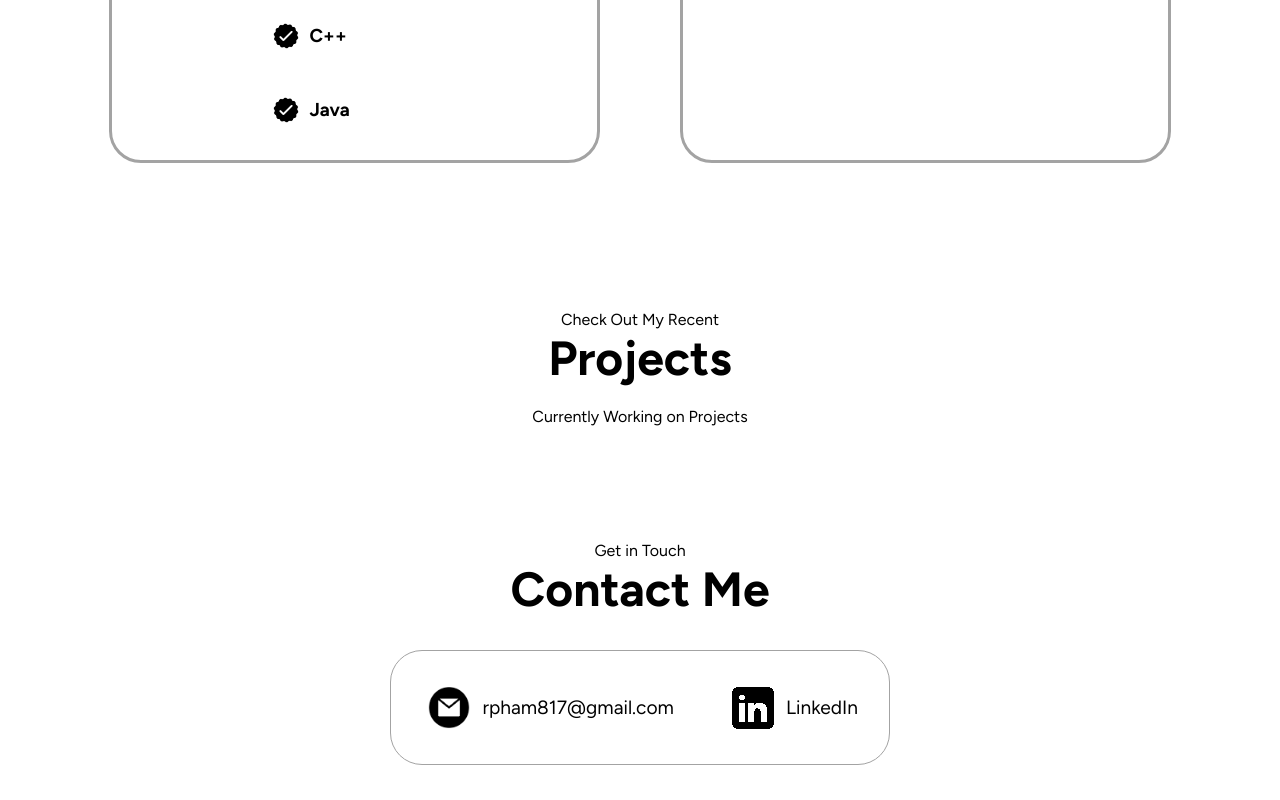
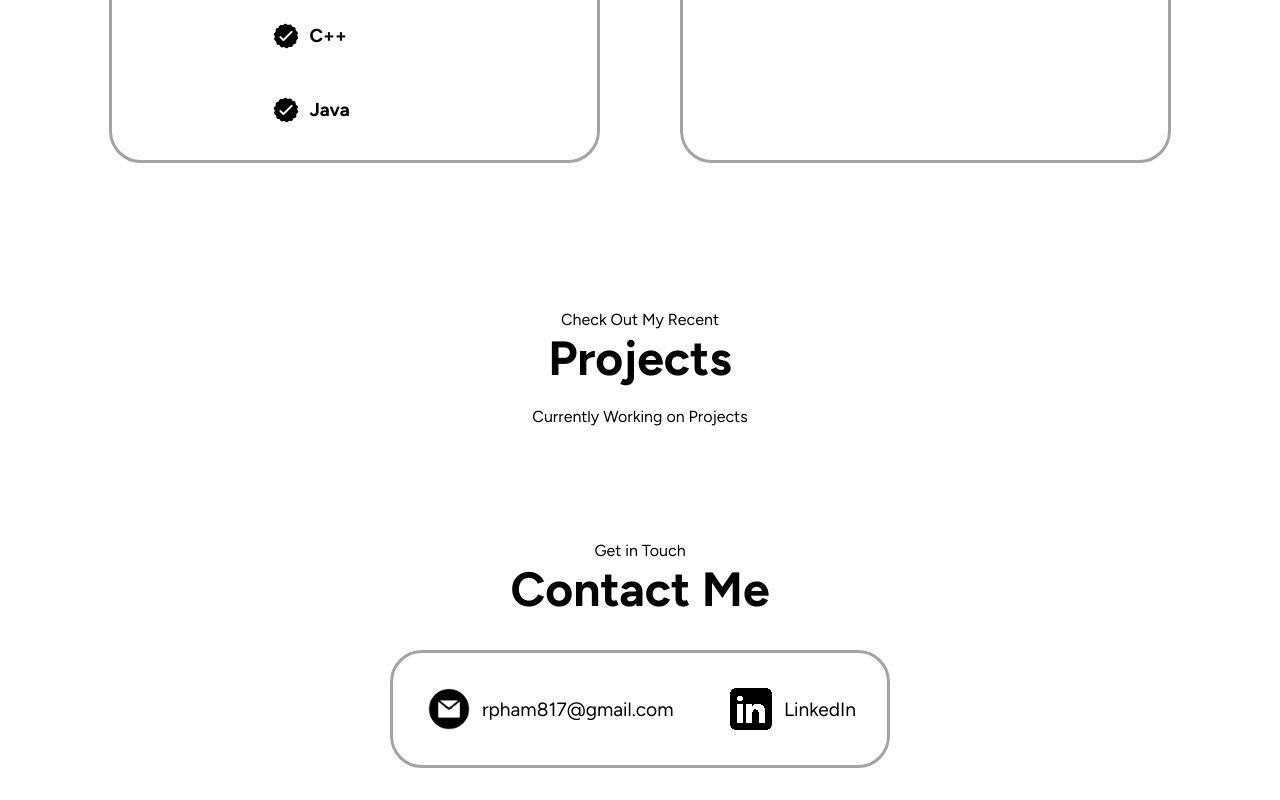
Before and after one commit to ryanpham17/portfolio, a React (Vite) app: page / in a window 1280 px wide. Shown: the part 2094-2894 px from the top of the page. Built offline with nearby package versions, Linux system fonts and the light colour scheme; a web font is replaced by a local one.

Commit message:
fixed border inconsistencies

```diff
--- a/src/components/About/About.module.css
+++ b/src/components/About/About.module.css
@@ -69,7 +69,7 @@
     line-height: 1.9;
 }
 
-@media (max-width: 1000px) {
+@media (max-width: 900px) {
     .aboutContainer {
         flex-direction: column;
     }
@@ -95,6 +95,7 @@
         width: 100%;
         max-width: 300px;
         margin-bottom: 20px;
+        margin-left: 16px;
         box-sizing: border-box;
     }
 }
--- a/src/components/Contact/Contact.jsx
+++ b/src/components/Contact/Contact.jsx
@@ -13,7 +13,7 @@
         <div className={styles.contactContainer}>
             <img src={getImageURL("contact/email.png")} alt="email-icon" className={styles.emailIcon}/>
             <p className={styles.gmail}>
-                <a href="https://mail.google.com/mail/?view=cm&fs=1&to=rpham817@gmail.com" target="_blank">rpham817@gmail.com</a>
+                <a href="https://mail.google.com/mail/?view=cm&fs=1&to=ryandphambusiness@gmail.com" target="_blank">rpham817@gmail.com</a>
             </p>
         </div>
         <div className={styles.contactContainer}>
--- a/src/components/Contact/Contact.module.css
+++ b/src/components/Contact/Contact.module.css
@@ -25,7 +25,7 @@
     display: flex;
     justify-content: center;
     border-radius: 2rem;
-    border: rgb(53, 53, 53) 0.1rem solid;
+    border: rgb(53, 53, 53) 0.2rem solid;
     border-color: rgb(163, 163, 163);
     background: (250, 250, 250);
     margin: 2rem auto;
--- a/src/components/Hero/Hero.jsx
+++ b/src/components/Hero/Hero.jsx
@@ -13,7 +13,7 @@
         <h1 className={styles.title}>Ryan Pham</h1>
         <p className={styles.description}>Software Developer Engineer</p>
         <div className={styles.BtnContainer}>
-          <a href="https://mail.google.com/mail/?view=cm&fs=1&to=rpham817@gmail.com" target="_blank" rel="noopener noreferrer" className={styles.contactBtn}>Contact Me</a>
+          <a href="https://mail.google.com/mail/?view=cm&fs=1&to=ryandphambusiness@gmail.com" target="_blank" rel="noopener noreferrer" className={styles.contactBtn}>Contact Me</a>
           <a href={Pdf} target="_blank" rel="noopener noreferrer" className={styles.contactBtn}>Resume</a>
         </div>
         <div className={styles.socialContainer}>
```
